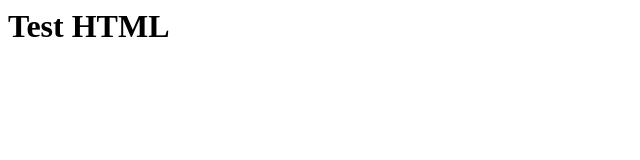
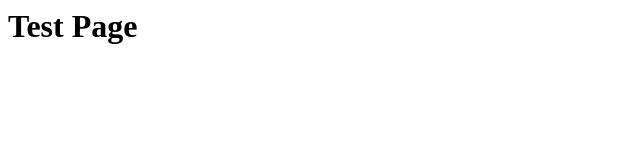
Before and after one commit to publicthedisc/doge-accountability, a plain HTML site: page index.html in a window 1280 px wide. Shown: the full height of the page, 0-640 px from the left. Drawn offline with Linux system fonts and the light colour scheme.

Commit message:
Test git change

```diff
--- a/index.html
+++ b/index.html
@@ -1 +1,10 @@
-<h1>Test HTML</h1>
+<html lang="en">
+<head>
+    <meta charset="UTF-8">
+    <meta name="viewport" content="width=device-width, initial-scale=1.0">
+    <title>Document</title>
+</head>
+<body>
+    <h1>Test Page</h1>
+</body>
+</html>
```
